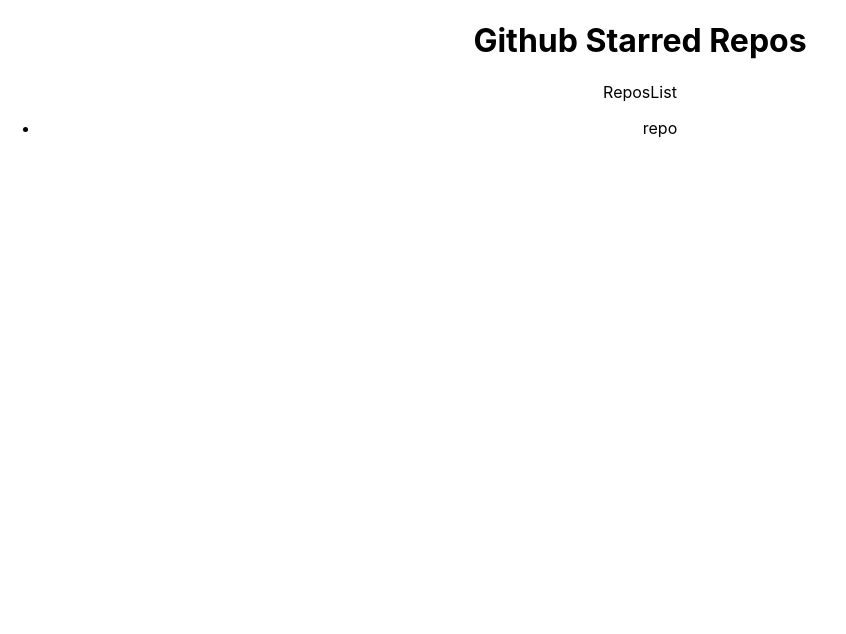
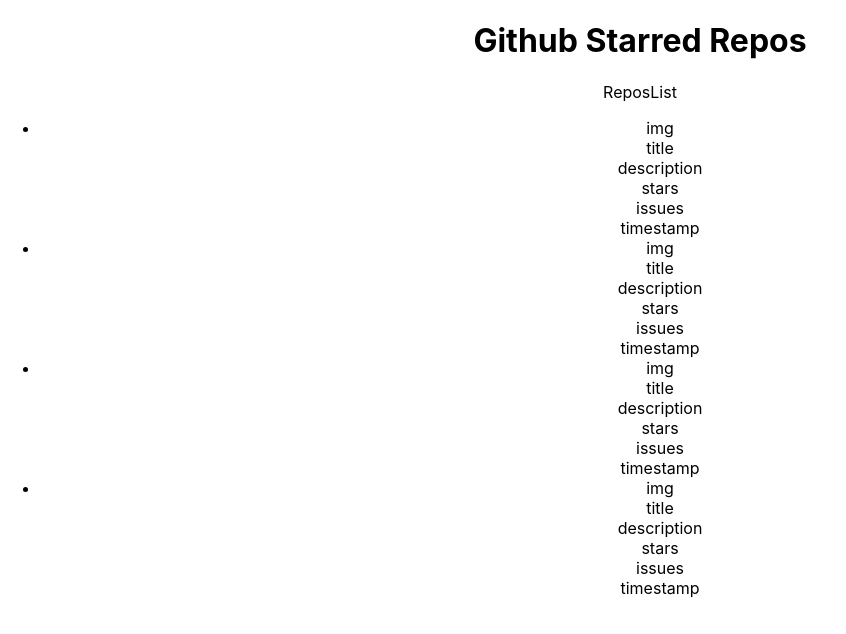
Before and after one commit to omar-etman/github-starred-repos, a React (Create React App) app in the folder github-repos/: page / in a window 1280 px wide. Shown: the top 634 px of the page, without its empty margins (0-846 px from the left). Built offline with nearby package versions, Linux system fonts and the light colour scheme.

Commit message:
Setup the Repo component preliminary UI

```diff
--- a/github-repos/src/components/Repo.js
+++ b/github-repos/src/components/Repo.js
@@ -1,9 +1,30 @@
 import React from 'react'
+import '../styles/Repo.css'
 
 function Repo() {
     return (
-        <div>
-            <p>repo</p>
+        <div className = "repo">
+           <div className="repo__avatar">
+               img
+           </div>
+           <div className="repo__info">
+               <div className="info__title">
+                   title
+               </div>
+               <div className="info__description">
+                   description
+               </div>
+               <div className="info__stats">
+                   <div className="info__stats__numbers">
+                       <div>stars</div>
+                       <div>issues</div>
+                   </div>
+                   <div className="info__stats__timestamp">
+                       timestamp
+                   </div>
+               </div>
+           </div>
+
         </div>
     )
 }
--- a/github-repos/src/components/ReposList.js
+++ b/github-repos/src/components/ReposList.js
@@ -2,10 +2,14 @@ import React from 'react'
 import Repo from './Repo'
 
 function ReposList() {
+
     return (
-        <div>
+        <div className="repo">
             <p>ReposList</p>
             <ul>
+                <li><Repo/></li>
+                <li><Repo/></li>
+                <li><Repo/></li>
                 <li><Repo/></li>
             </ul>
         </div>
--- /dev/null
+++ b/github-repos/src/styles/Repo.css
@@ -0,0 +1,31 @@
+.repo {
+
+}
+
+.repo__avatar {
+
+}
+
+.repo__info {
+
+}
+
+.info__title {
+
+}
+
+.info__description {
+
+}
+
+.info__stats {
+
+}
+
+.info__stats__numbers {
+
+}
+
+.info__stats__timestamp {
+
+}
```
